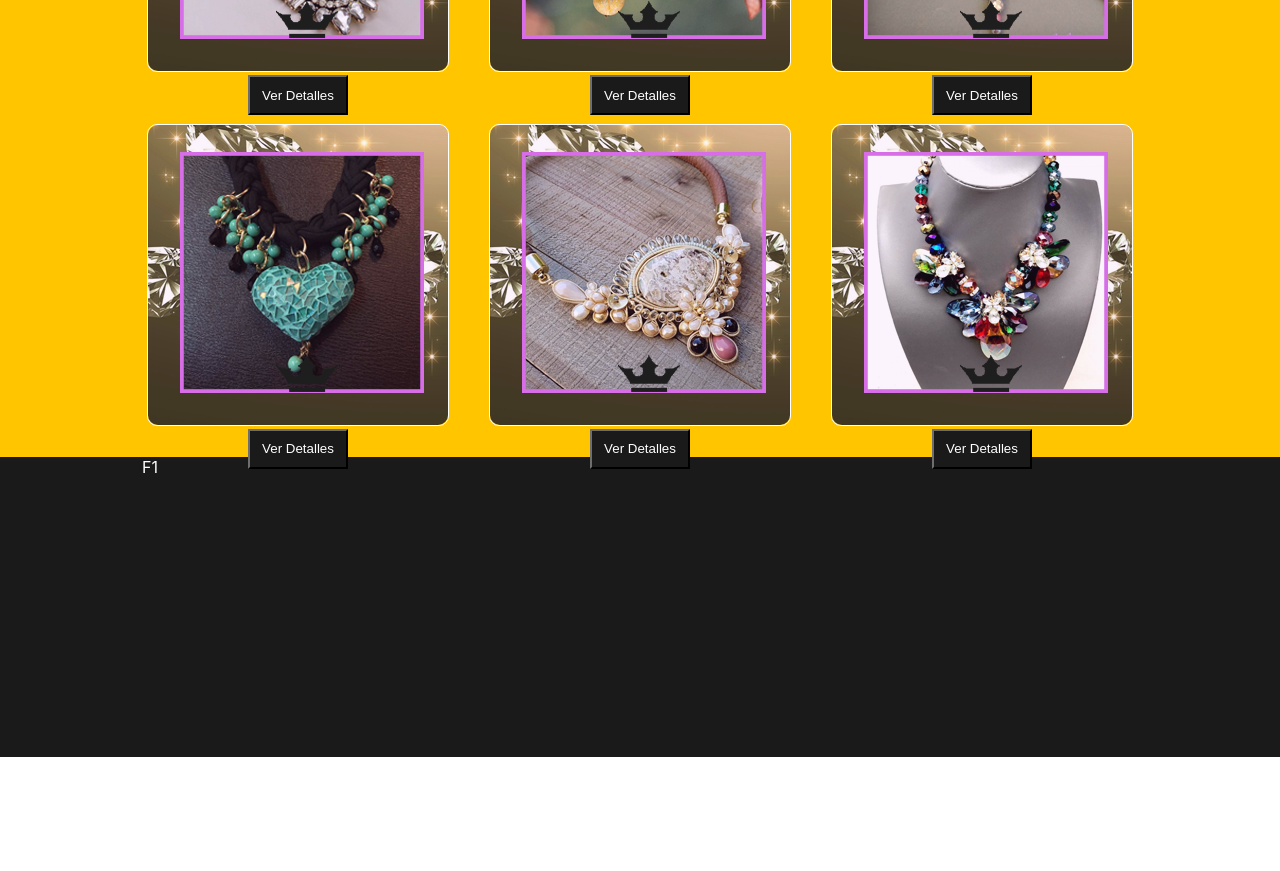
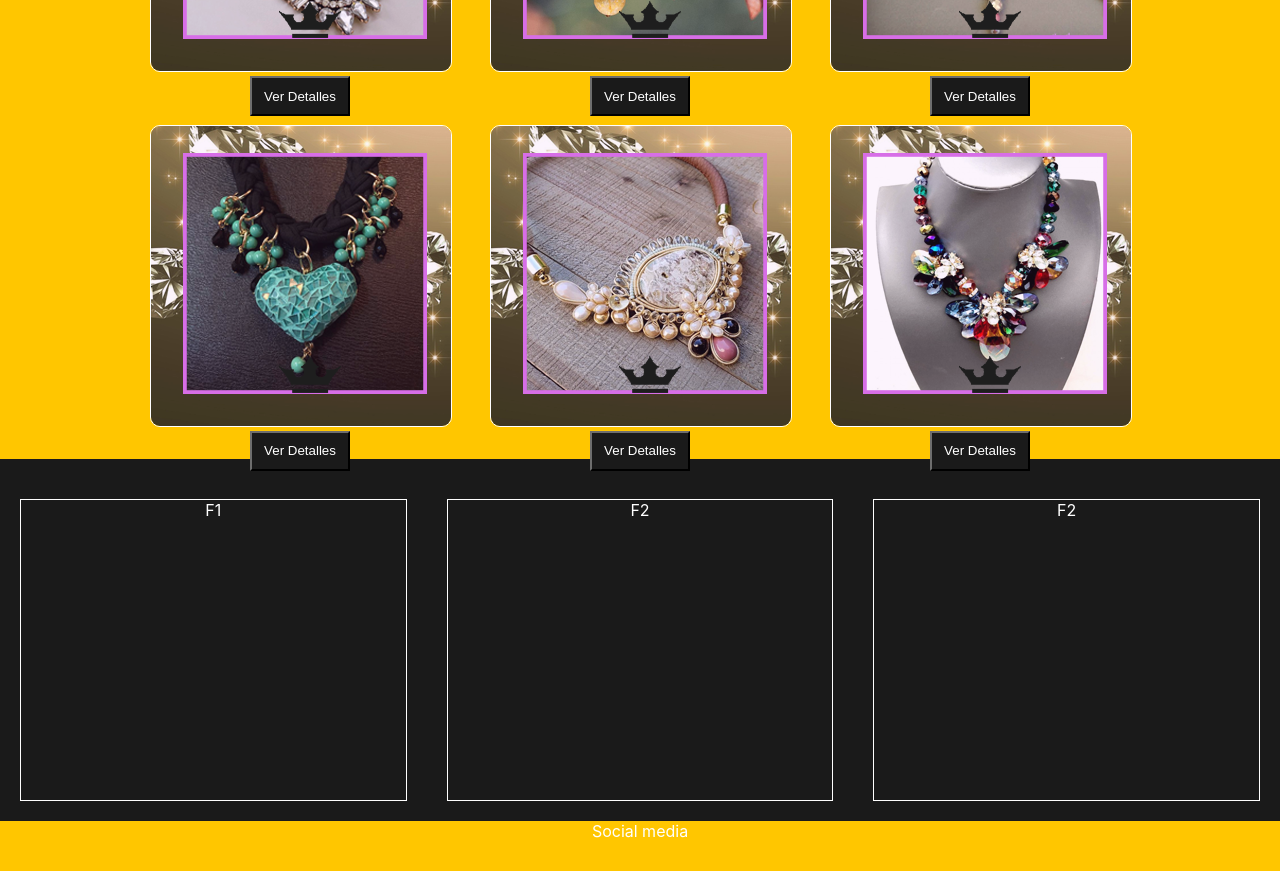
Before and after one commit to luisfernandosanchezcazares/Bisuteria-Mari, a React (Create React App) app: page / in a window 1280 px wide. Shown: the part 300-1171 px from the top of the page. Before the commit the page ends 1057 px from the top, so only its background shows below. Built offline with nearby package versions, Linux system fonts and the light colour scheme.

Commit message:
MinorChanges

```diff
--- a/src/App.js
+++ b/src/App.js
@@ -2,7 +2,9 @@ import logo from './logo.svg';
 import './App.css';
 import Products from './Components/Products'
 import Footer from './Components/Footer'
+import FooterSm from './Components/FooterSm'
 import './Style/Bisuteria.css'
+
 
 function App() {
   return (
@@ -10,6 +12,7 @@ function App() {
 
           <Products/>
           <Footer/>
+          <FooterSm/>
 
 
 
--- a/src/Components/Footer.jsx
+++ b/src/Components/Footer.jsx
@@ -9,6 +9,13 @@ const Footer=()=>{
            F1
            </div>
 
+           <div className="Data">
+           F2
+           </div>
+
+           <div className="Idk">
+           F2
+           </div>
         </div>
 
 
--- /dev/null
+++ b/src/Components/FooterSm.jsx
@@ -0,0 +1,22 @@
+import react from 'react'
+
+const FooterSm=()=>{
+    return(
+
+        <div className="FooterSm">
+
+            <div className="">
+           Social media
+           </div>
+
+
+        </div>
+
+
+
+
+    )
+
+}
+
+export default FooterSm
--- a/src/Components/Products.jsx
+++ b/src/Components/Products.jsx
@@ -22,7 +22,7 @@ const Products=(onClickImg)=>{
     return(
 
         <div className="Products">
-             <div className="Title">Productos</div>
+             <div className="Title">PRODUCTOS</div>
 
             <div>
             {renderImgs(onClickImg)}
--- a/src/Style/Bisuteria.css
+++ b/src/Style/Bisuteria.css
@@ -10,19 +10,14 @@
     width: 300px;
     height: 300px;
     display: inline-block;
-    border: 1px solid white;
+
     margin:20px;
     border-radius: 10px;
 
 }
 
-.proof{
-    width: auto;
-    height: auto;
-    display: block;
-    margin-bottom:10px;
 
-}
+
 
 
 
@@ -37,9 +32,9 @@
 
 .btnVer:hover{
 
-
+    color:  #ffc600;
     border-color: white;
-    transform: translateY(10px);
+    transform: translateY(5px);
     transition: all 2s;
 }
 
@@ -51,22 +46,28 @@
     background-color:#1a1a1a ;
    margin: 0 auto;
    margin-top: 20px;
-   font-weight: bold;
+
 }
 
 .Title:hover{
+    color: #ffc600;
     transform: translateX(100px);
 
-    transition: all 2s;
+    transition: all 1s;
 }
 .ImgsP{
 border-radius: 10px;
+border: 1px solid white;
 
 }
 .ImgsP:hover{
-    transform: translateX(10px);
 
-    transition: all 2s;
+
+   border:1px solid black;
+   transform: scale(1.02) rotate(3deg);
+
+   transition: all 2s;
+
 }
 
 .Footer{
@@ -75,9 +76,21 @@ border-radius: 10px;
     color: #fff;
     background-color: #1a1a1a;
     border-color: #1a1a1a;
+    display: flex;
+    padding-top: 20px;
 }
 
-.ContactUs{
-    width: 300px;
+.ContactUs,.Data,.Idk{
+    width: 400px;
     height: 300px;
+    border:1px solid white;
+    margin: 20px;
+
 }
+
+.FooterSm{
+    width: 100%;
+    height: 50px;
+    color: white;
+    background-color:#ffc600 ;
+}
```
